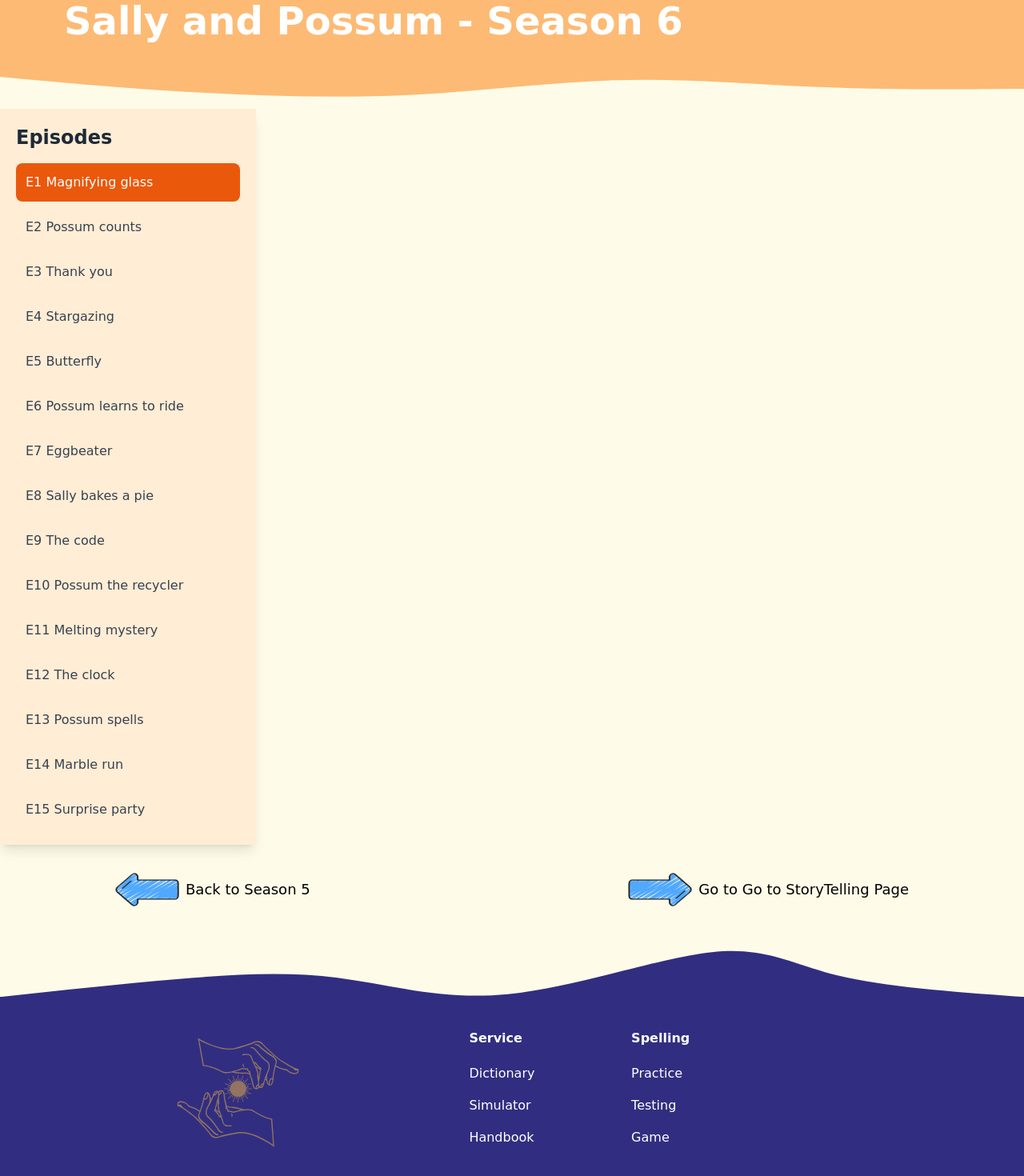
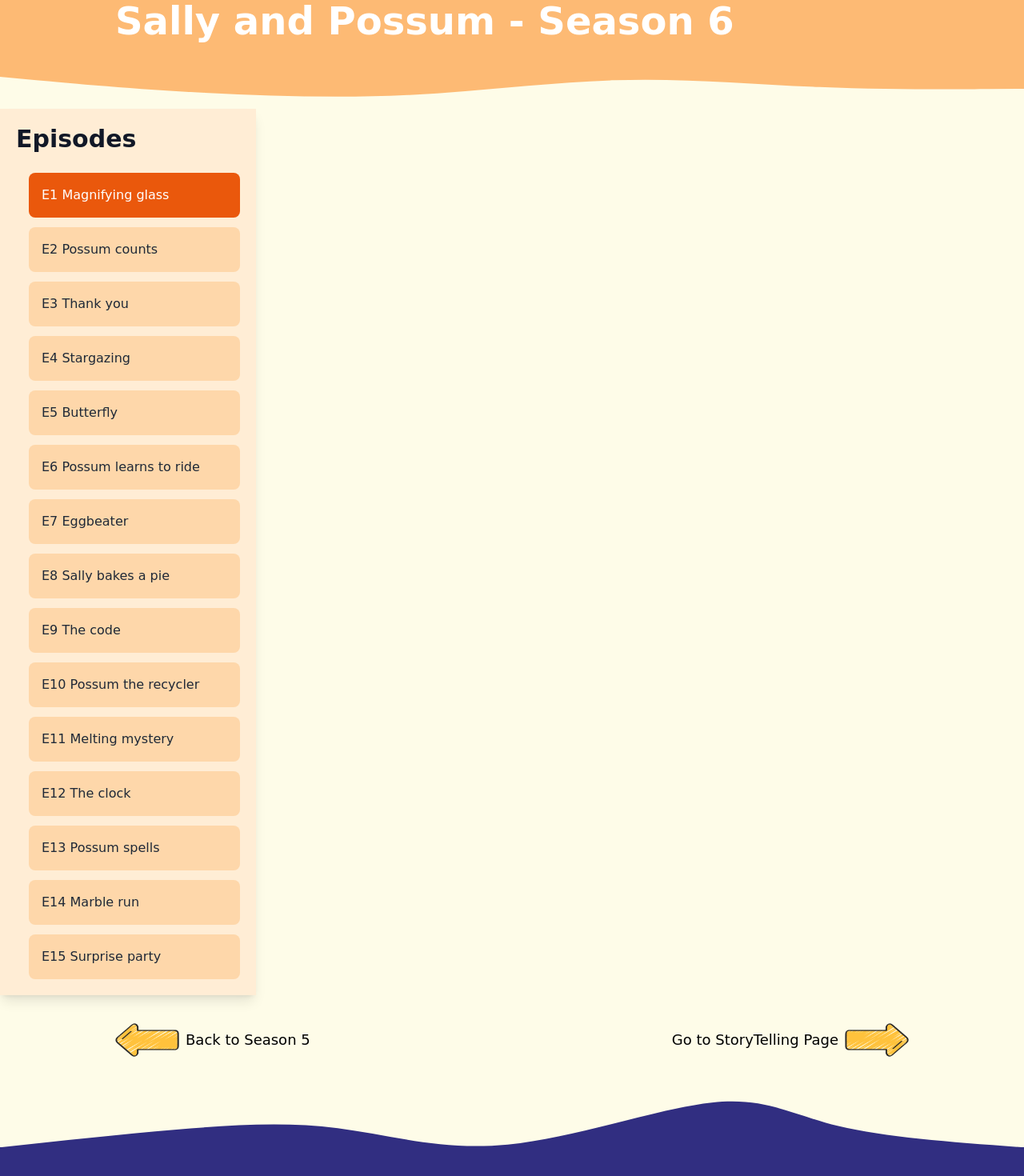
Before and after one commit to victorwkb/AuslanStar, a Next.js app in the folder webapp/: page /story/season6 in a window 1280 px wide. Shown: the part 140-1610 px from the top of the page at 80% size. Built offline with nearby package versions, Linux system fonts and the light colour scheme.

Commit message:
story pages ui updated

```diff
--- a/webapp/app/story/season1/page.tsx
+++ b/webapp/app/story/season1/page.tsx
@@ -32,7 +32,7 @@ export default function VideoPlayer() {
     width: '1200',
     playerVars: {
       autoplay: 1,
-      origin: 'https://main.d3qpulcxrhg1d0.amplifyapp.com/'
+      origin: 'http://localhost:3000'
     },
   };
 
@@ -53,20 +53,28 @@ export default function VideoPlayer() {
         </svg>
       </div>
 
-      <div className="flex min-h-screen bg-gradient-to-br">
-
-        <div className="container w-1/4 bg-orange-100 p-5 shadow-lg">
-          <h2 className="text-2xl font-bold text-gray-800 mb-4">Episodes</h2>
-          <ul className="space-y-2">
+      <div className="flex flex-col lg:flex-row min-h-screen">
+        <div className="w-full lg:w-1/4 bg-orange-100 p-5 shadow-lg">
+          <h2 className="text-3xl font-semibold text-gray-900 mb-6">Episodes</h2>
+          <ul className="space-y-3">
             {episodes.map((episode, index) => (
-              <li key={index}
-                className={`cursor-pointer p-3 rounded-lg hover:scale-125 hover:bg-orange-500 hover:text-white ${currentVideoId === episode.id ? 'bg-orange-600 text-white' : 'text-gray-700'}`}
-                onClick={() => setCurrentVideoId(episode.id)}>
+              <li
+                key={index}
+                className={`cursor-pointer p-4 rounded-lg transition duration-300 ease-in-out transform hover:scale-125 ${
+                  currentVideoId === episode.id
+                    ? 'bg-orange-600 text-white'
+                    : 'bg-orange-200 text-gray-800'
+                }`}
+                onClick={() => setCurrentVideoId(episode.id)}
+              >
                 {episode.title}
               </li>
             ))}
           </ul>
         </div>
+
+
+
         <div className="flex-grow p-10">
           <YouTube videoId={currentVideoId} opts={videoOptions} />
         </div>
@@ -76,15 +84,15 @@ export default function VideoPlayer() {
       <div className="max-w-5xl mx-auto mt-4 flex justify-between space-x-10 px-4">
         <Link href="/story">
           <p className="flex items-center space-x-2 cursor-pointer hover:scale-125 active:scale-100 hover:font-bold transition-all duration-100">
-            <img src="/game/left.png" alt="Backward" className="w-20 h-20" />
+            <img src="/game/left_video.png" alt="Backward" className="w-20 h-20" />
             <span className="text-lg">Back to Storytelling Page</span>
           </p>
         </Link>
 
         <Link href="/story/season2">
           <p className="flex items-center space-x-2 cursor-pointer hover:scale-125 active:scale-100 hover:font-bold transition-all duration-100">
-            <img src="/game/right.png" alt="Forward" className="w-20 h-20" />
             <span className="text-lg">Go to Season 2</span>
+            <img src="/game/right_video.png" alt="Forward" className="w-20 h-20" />
           </p>
         </Link>
       </div>
--- a/webapp/app/story/season2/page.tsx
+++ b/webapp/app/story/season2/page.tsx
@@ -53,38 +53,46 @@ export default function VideoPlayer() {
         </svg>
       </div>
 
-      <div className="flex min-h-screen bg-gradient-to-br">
-
-        <div className="container w-1/4 bg-orange-100 p-5 shadow-lg">
-          <h2 className="text-2xl font-bold text-gray-800 mb-4">Episodes</h2>
-          <ul className="space-y-2">
+      <div className="flex flex-col lg:flex-row min-h-screen">
+        <div className="w-full lg:w-1/4 bg-orange-100 p-5 shadow-lg">
+          <h2 className="text-3xl font-semibold text-gray-900 mb-6">Episodes</h2>
+          <ul className="space-y-3">
             {episodes.map((episode, index) => (
-              <li key={index}
-                className={`cursor-pointer p-3 rounded-lg hover:scale-125 hover:bg-orange-500 hover:text-white ${currentVideoId === episode.id ? 'bg-orange-600 text-white' : 'text-gray-700'}`}
-                onClick={() => setCurrentVideoId(episode.id)}>
+              <li
+                key={index}
+                className={`cursor-pointer p-4 rounded-lg transition duration-300 ease-in-out transform hover:scale-125 ${
+                  currentVideoId === episode.id
+                    ? 'bg-orange-600 text-white'
+                    : 'bg-orange-200 text-gray-800'
+                }`}
+                onClick={() => setCurrentVideoId(episode.id)}
+              >
                 {episode.title}
               </li>
             ))}
           </ul>
         </div>
+
+
         <div className="flex-grow p-10">
           <YouTube videoId={currentVideoId} opts={videoOptions} />
         </div>
       </div>
 
 
+
       <div className="max-w-5xl mx-auto mt-4 flex justify-between space-x-10 px-4">
-        <Link href="/story/season1">
+        <Link href="/story">
           <p className="flex items-center space-x-2 cursor-pointer hover:scale-125 active:scale-100 hover:font-bold transition-all duration-100">
-            <img src="/game/left.png" alt="Backward" className="w-20 h-20" />
+            <img src="/game/left_video.png" alt="Backward" className="w-20 h-20" />
             <span className="text-lg">Back to Season 1</span>
           </p>
         </Link>
 
-        <Link href="/story/season3">
+        <Link href="/story/season2">
           <p className="flex items-center space-x-2 cursor-pointer hover:scale-125 active:scale-100 hover:font-bold transition-all duration-100">
-            <img src="/game/right.png" alt="Forward" className="w-20 h-20" />
             <span className="text-lg">Go to Season 3</span>
+            <img src="/game/right_video.png" alt="Forward" className="w-20 h-20" />
           </p>
         </Link>
       </div>
--- a/webapp/app/story/season3/page.tsx
+++ b/webapp/app/story/season3/page.tsx
@@ -53,20 +53,26 @@ export default function VideoPlayer() {
         </svg>
       </div>
 
-      <div className="flex min-h-screen bg-gradient-to-br">
-
-        <div className="container w-1/4 bg-orange-100 p-5 shadow-lg">
-          <h2 className="text-2xl font-bold text-gray-800 mb-4">Episodes</h2>
-          <ul className="space-y-2">
+      <div className="flex flex-col lg:flex-row min-h-screen">
+        <div className="w-full lg:w-1/4 bg-orange-100 p-5 shadow-lg">
+          <h2 className="text-3xl font-semibold text-gray-900 mb-6">Episodes</h2>
+          <ul className="space-y-3">
             {episodes.map((episode, index) => (
-              <li key={index}
-                className={`cursor-pointer p-3 rounded-lg hover:scale-125 hover:bg-orange-500 hover:text-white ${currentVideoId === episode.id ? 'bg-orange-600 text-white' : 'text-gray-700'}`}
-                onClick={() => setCurrentVideoId(episode.id)}>
+              <li
+                key={index}
+                className={`cursor-pointer p-4 rounded-lg transition duration-300 ease-in-out transform hover:scale-125 ${
+                  currentVideoId === episode.id
+                    ? 'bg-orange-600 text-white'
+                    : 'bg-orange-200 text-gray-800'
+                }`}
+                onClick={() => setCurrentVideoId(episode.id)}
+              >
                 {episode.title}
               </li>
             ))}
           </ul>
         </div>
+
         <div className="flex-grow p-10">
           <YouTube videoId={currentVideoId} opts={videoOptions} />
         </div>
@@ -74,20 +80,22 @@ export default function VideoPlayer() {
 
 
       <div className="max-w-5xl mx-auto mt-4 flex justify-between space-x-10 px-4">
-        <Link href="/story/season2">
+        <Link href="/story">
           <p className="flex items-center space-x-2 cursor-pointer hover:scale-125 active:scale-100 hover:font-bold transition-all duration-100">
-            <img src="/game/left.png" alt="Backward" className="w-20 h-20" />
+            <img src="/game/left_video.png" alt="Backward" className="w-20 h-20" />
             <span className="text-lg">Back to Season 2</span>
           </p>
         </Link>
 
-        <Link href="/story/season4">
+        <Link href="/story/season2">
           <p className="flex items-center space-x-2 cursor-pointer hover:scale-125 active:scale-100 hover:font-bold transition-all duration-100">
-            <img src="/game/right.png" alt="Forward" className="w-20 h-20" />
             <span className="text-lg">Go to Season 4</span>
+            <img src="/game/right_video.png" alt="Forward" className="w-20 h-20" />
           </p>
         </Link>
       </div>
+
+
 
       <svg width="100%" height="20%" className="fill-current bg-yellow-50 text-indigo-900 pt-8" viewBox="0 80 1440 70" xmlns="http://www.w3.org/2000/svg">
         <path d="M 0,400 L 0,150 C 84.29999999999998,140.8948717948718 168.59999999999997,131.78974358974358 248,125 C 327.40000000000003,118.2102564102564 401.9,113.73589743589744 475,123 C 548.1,132.26410256410256 619.8,155.26666666666668 714,146 C 808.2,136.73333333333332 924.9000000000001,95.19743589743588 1001,87 C 1077.1,78.80256410256412 1112.6,103.94358974358974 1179,120 C 1245.4,136.05641025641026 1342.7,143.02820512820512 1440,150 L 1440,400 L 0,400 Z"></path>
--- a/webapp/app/story/season4/page.tsx
+++ b/webapp/app/story/season4/page.tsx
@@ -52,21 +52,26 @@ export default function VideoPlayer() {
         </svg>
       </div>
 
-      <div className="flex min-h-screen bg-gradient-to-br">
-
-
-        <div className="container w-1/4 bg-orange-100 p-5 shadow-lg">
-          <h2 className="text-2xl font-bold text-gray-800 mb-4">Episodes</h2>
-          <ul className="space-y-2">
+      <div className="flex flex-col lg:flex-row min-h-screen">
+        <div className="w-full lg:w-1/4 bg-orange-100 p-5 shadow-lg">
+          <h2 className="text-3xl font-semibold text-gray-900 mb-6">Episodes</h2>
+          <ul className="space-y-3">
             {episodes.map((episode, index) => (
-              <li key={index}
-                className={`cursor-pointer p-3 rounded-lg hover:scale-125 hover:bg-orange-500 hover:text-white ${currentVideoId === episode.id ? 'bg-orange-600 text-white' : 'text-gray-700'}`}
-                onClick={() => setCurrentVideoId(episode.id)}>
+              <li
+                key={index}
+                className={`cursor-pointer p-4 rounded-lg transition duration-300 ease-in-out transform hover:scale-125 ${
+                  currentVideoId === episode.id
+                    ? 'bg-orange-600 text-white'
+                    : 'bg-orange-200 text-gray-800'
+                }`}
+                onClick={() => setCurrentVideoId(episode.id)}
+              >
                 {episode.title}
               </li>
             ))}
           </ul>
         </div>
+
         <div className="flex-grow p-10">
           <YouTube videoId={currentVideoId} opts={videoOptions} />
         </div>
@@ -74,17 +79,17 @@ export default function VideoPlayer() {
 
 
       <div className="max-w-5xl mx-auto mt-4 flex justify-between space-x-10 px-4">
-        <Link href="/story/season3">
+        <Link href="/story">
           <p className="flex items-center space-x-2 cursor-pointer hover:scale-125 active:scale-100 hover:font-bold transition-all duration-100">
-            <img src="/game/left.png" alt="Backward" className="w-20 h-20" />
+            <img src="/game/left_video.png" alt="Backward" className="w-20 h-20" />
             <span className="text-lg">Back to Season 3</span>
           </p>
         </Link>
 
-        <Link href="/story/season5">
+        <Link href="/story/season2">
           <p className="flex items-center space-x-2 cursor-pointer hover:scale-125 active:scale-100 hover:font-bold transition-all duration-100">
-            <img src="/game/right.png" alt="Forward" className="w-20 h-20" />
             <span className="text-lg">Go to Season 5</span>
+            <img src="/game/right_video.png" alt="Forward" className="w-20 h-20" />
           </p>
         </Link>
       </div>
--- a/webapp/app/story/season5/page.tsx
+++ b/webapp/app/story/season5/page.tsx
@@ -53,37 +53,43 @@ export default function VideoPlayer() {
         </svg>
       </div>
 
-      <div className="flex min-h-screen bg-gradient-to-br">
-
-        <div className="container w-1/4 bg-orange-100 p-5 shadow-lg">
-          <h2 className="text-2xl font-bold text-gray-800 mb-4">Episodes</h2>
-          <ul className="space-y-2">
+      <div className="flex flex-col lg:flex-row min-h-screen">
+        <div className="w-full lg:w-1/4 bg-orange-100 p-5 shadow-lg">
+          <h2 className="text-3xl font-semibold text-gray-900 mb-6">Episodes</h2>
+          <ul className="space-y-3">
             {episodes.map((episode, index) => (
-              <li key={index}
-                className={`cursor-pointer p-3 rounded-lg hover:scale-125 hover:bg-orange-500 hover:text-white ${currentVideoId === episode.id ? 'bg-orange-600 text-white' : 'text-gray-700'}`}
-                onClick={() => setCurrentVideoId(episode.id)}>
+              <li
+                key={index}
+                className={`cursor-pointer p-4 rounded-lg transition duration-300 ease-in-out transform hover:scale-125 ${
+                  currentVideoId === episode.id
+                    ? 'bg-orange-600 text-white'
+                    : 'bg-orange-200 text-gray-800'
+                }`}
+                onClick={() => setCurrentVideoId(episode.id)}
+              >
                 {episode.title}
               </li>
             ))}
           </ul>
         </div>
+
         <div className="flex-grow p-10">
           <YouTube videoId={currentVideoId} opts={videoOptions} />
         </div>
       </div>
 
       <div className="max-w-5xl mx-auto mt-4 flex justify-between space-x-10 px-4">
-        <Link href="/story/season4">
+        <Link href="/story">
           <p className="flex items-center space-x-2 cursor-pointer hover:scale-125 active:scale-100 hover:font-bold transition-all duration-100">
-            <img src="/game/left.png" alt="Backward" className="w-20 h-20" />
+            <img src="/game/left_video.png" alt="Backward" className="w-20 h-20" />
             <span className="text-lg">Back to Season 4</span>
           </p>
         </Link>
 
-        <Link href="/story/season6">
+        <Link href="/story/season2">
           <p className="flex items-center space-x-2 cursor-pointer hover:scale-125 active:scale-100 hover:font-bold transition-all duration-100">
-            <img src="/game/right.png" alt="Forward" className="w-20 h-20" />
             <span className="text-lg">Go to Season 6</span>
+            <img src="/game/right_video.png" alt="Forward" className="w-20 h-20" />
           </p>
         </Link>
       </div>
--- a/webapp/app/story/season6/page.tsx
+++ b/webapp/app/story/season6/page.tsx
@@ -1,6 +1,6 @@
 "use client";
 
-import React, { useState } from 'react';
+import React, { useState, useEffect, useRef } from 'react';
 import YouTube from 'react-youtube';
 import Link from 'next/link';
 
@@ -23,68 +23,81 @@ const episodes = [
   { id: '-MAw0xEOUao', title: 'E15 Surprise party' },
 ];
 
-
 export default function VideoPlayer() {
   const [currentVideoId, setCurrentVideoId] = useState(episodes[0].id);
+  const videoRef = useRef<HTMLDivElement | null>(null);
 
   const videoOptions = {
-    height: '1000',
-    width: '1200',
+    height: '600',
+    width: '1000',
     playerVars: {
       autoplay: 1,
       origin: 'https://main.d3qpulcxrhg1d0.amplifyapp.com/'
     },
   };
 
+  useEffect(() => {
+    // Scroll to the video player when currentVideoId changes
+    if (videoRef.current) {
+      videoRef.current.scrollIntoView({ behavior: 'smooth', block: 'center' });
+    }
+  }, [currentVideoId]);
+
   return (
     <div>
       {/* Header */}
       <div className="bg-orange-300">
-        <div className="animate-in max-w-5xl px-4 py-10 max-container padding-container">
+        <div className="animate-in max-w-5xl mx-auto px-4 py-10">
           <h1 className="text-5xl font-bold text-white leading-tight whitespace-normal">
             Sally and Possum - Season 6
           </h1>
         </div>
         <svg width="100%" height="40" xmlns="http://www.w3.org/2000/svg" viewBox="0 0 1440 150"
           preserveAspectRatio="none" style={{ display: 'block' }}>
-          {/* Modify the fill color to match your bg-green-100; use the correct color code */}
           <path fill="#FEFCE8"
             d="M0,0 L48,14.7 C96,29,192,59,288,74.7 C384,91,480,101,576,85.3 C672,69,768,27,864,16 C960,5,1056,35,1152,48 C1248,61,1344,59,1392,57.3 L1440,56 L1440,150 L1392,150 C1344,150,1248,150,1152,150 C1056,150,960,150,864,150 C768,150,672,150,576,150 C480,150,384,150,288,150 C192,150,96,150,48,150 L0,150 Z"></path>
         </svg>
       </div>
 
-
-      <div className="flex min-h-screen bg-gradient-to-br">
-
-        <div className="container w-1/4 bg-orange-100 p-5 shadow-lg">
-          <h2 className="text-2xl font-bold text-gray-800 mb-4">Episodes</h2>
-          <ul className="space-y-2">
+      <div className="flex flex-col lg:flex-row min-h-screen">
+        <div className="w-full lg:w-1/4 bg-orange-100 p-5 shadow-lg">
+          <h2 className="text-3xl font-semibold text-gray-900 mb-6 ">Episodes</h2>
+          <ul className="space-y-3 pl-4">
             {episodes.map((episode, index) => (
-              <li key={index}
-                className={`cursor-pointer p-3 rounded-lg hover:scale-125 hover:bg-orange-500 hover:text-white ${currentVideoId === episode.id ? 'bg-orange-600 text-white' : 'text-gray-700'}`}
-                onClick={() => setCurrentVideoId(episode.id)}>
+              <li
+                key={index}
+                className={`cursor-pointer p-4 rounded-lg transition duration-300 ease-in-out transform hover:scale-125 ${
+                  currentVideoId === episode.id
+                    ? 'bg-orange-600 text-white'
+                    : 'bg-orange-200 text-gray-800'
+                }`}
+                onClick={() => setCurrentVideoId(episode.id)}
+              >
                 {episode.title}
               </li>
             ))}
           </ul>
         </div>
+
         <div className="flex-grow p-10">
-          <YouTube videoId={currentVideoId} opts={videoOptions} />
+          <div ref={videoRef} className="flex justify-center">
+            <YouTube videoId={currentVideoId} opts={videoOptions} />
+          </div>
         </div>
       </div>
 
       <div className="max-w-5xl mx-auto mt-4 flex justify-between space-x-10 px-4">
-        <Link href="/story/season5">
+        <Link href="/story">
           <p className="flex items-center space-x-2 cursor-pointer hover:scale-125 active:scale-100 hover:font-bold transition-all duration-100">
-            <img src="/game/left.png" alt="Backward" className="w-20 h-20" />
+            <img src="/game/left_video.png" alt="Backward" className="w-20 h-20" />
             <span className="text-lg">Back to Season 5</span>
           </p>
         </Link>
 
-        <Link href="/story">
+        <Link href="/story/season2">
           <p className="flex items-center space-x-2 cursor-pointer hover:scale-125 active:scale-100 hover:font-bold transition-all duration-100">
-            <img src="/game/right.png" alt="Forward" className="w-20 h-20" />
-            <span className="text-lg">Go to Go to StoryTelling Page</span>
+            <span className="text-lg">Go to StoryTelling Page</span>
+            <img src="/game/right_video.png" alt="Forward" className="w-20 h-20" />
           </p>
         </Link>
       </div>
@@ -92,8 +105,6 @@ export default function VideoPlayer() {
       <svg width="100%" height="20%" className="fill-current bg-yellow-50 text-indigo-900 pt-8" viewBox="0 80 1440 70" xmlns="http://www.w3.org/2000/svg">
         <path d="M 0,400 L 0,150 C 84.29999999999998,140.8948717948718 168.59999999999997,131.78974358974358 248,125 C 327.40000000000003,118.2102564102564 401.9,113.73589743589744 475,123 C 548.1,132.26410256410256 619.8,155.26666666666668 714,146 C 808.2,136.73333333333332 924.9000000000001,95.19743589743588 1001,87 C 1077.1,78.80256410256412 1112.6,103.94358974358974 1179,120 C 1245.4,136.05641025641026 1342.7,143.02820512820512 1440,150 L 1440,400 L 0,400 Z"></path>
       </svg>
-
-
     </div>
   );
 }
```
